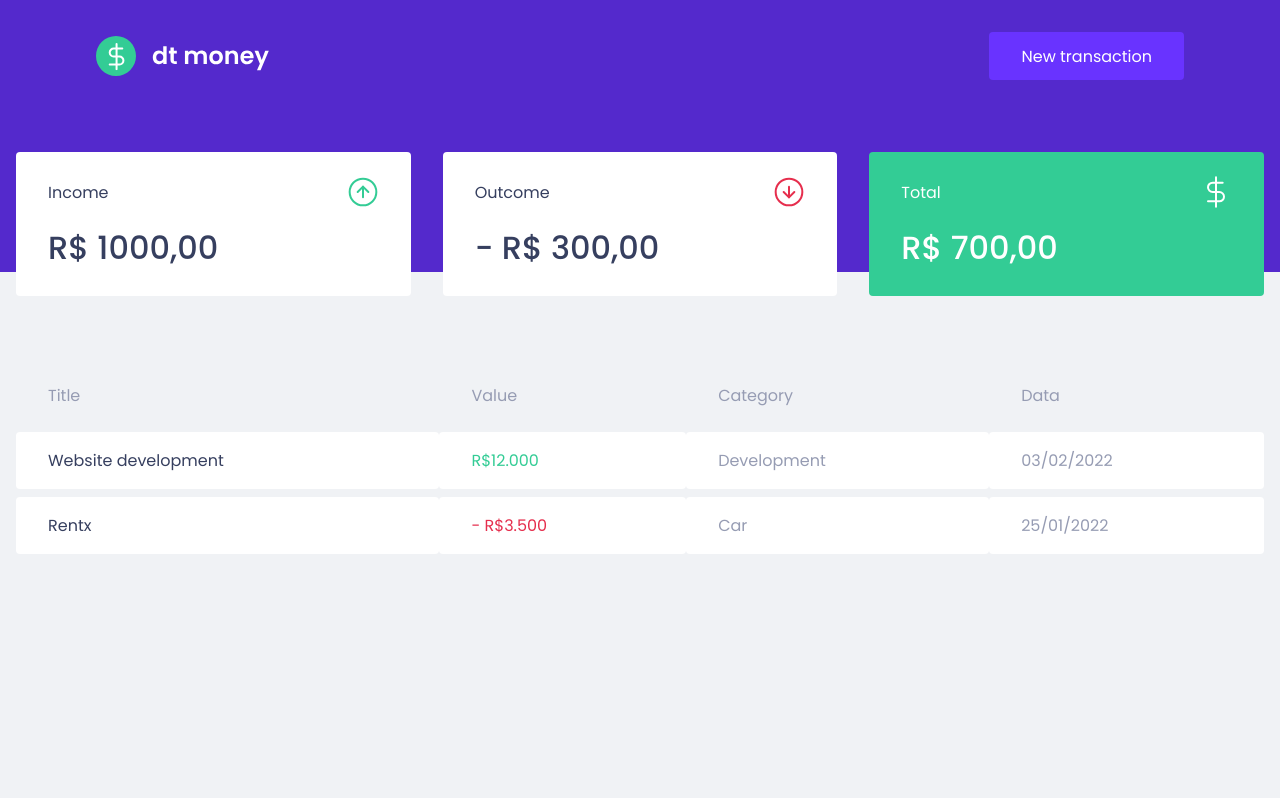
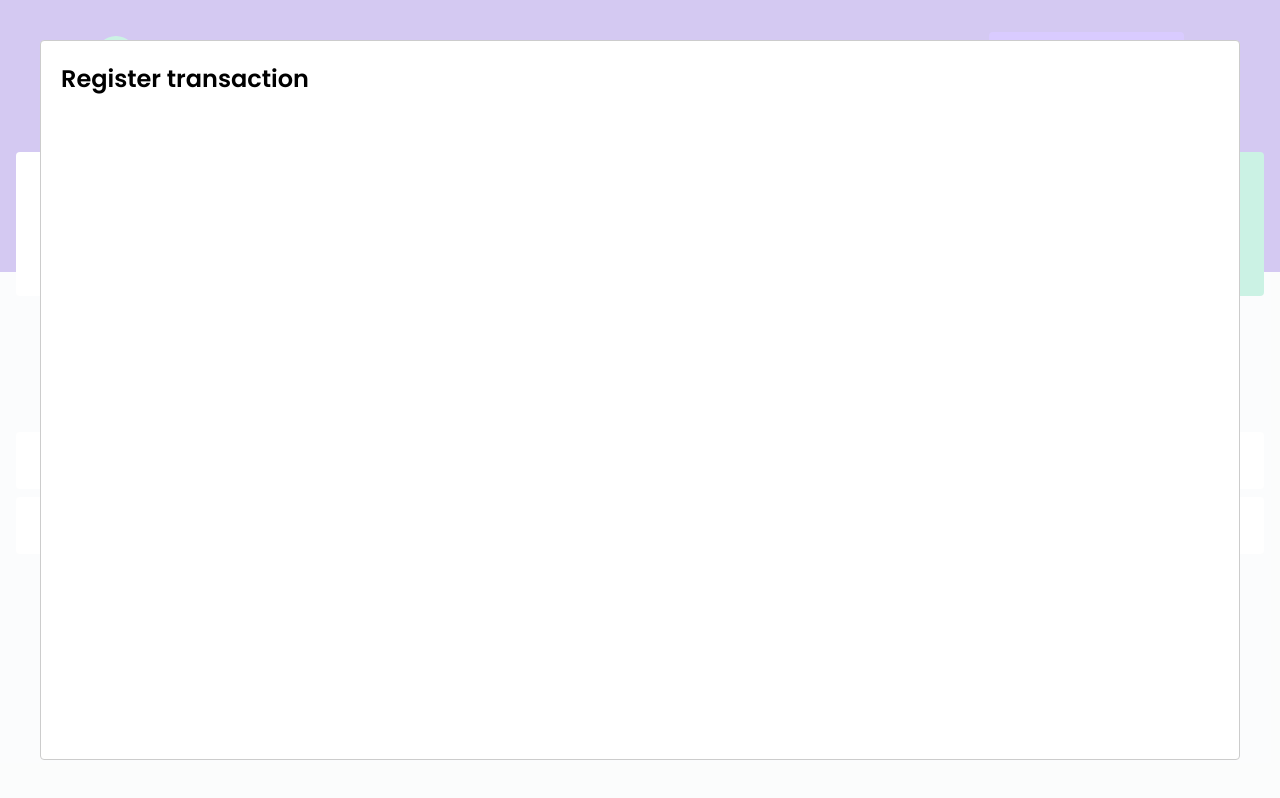
Before and after one commit to i-ramoss/dtmoney, a React (Create React App) app: page / in a window 1280 px wide. Both pictures are taken after a click on the button "New transaction". Built offline with nearby package versions, Linux system fonts and the light colour scheme; no server answers; what miragejs would draw is missing.

Commit message:
feat: start creation of the modal to create a new transaction

```diff
--- a/src/App.tsx
+++ b/src/App.tsx
@@ -1,13 +1,37 @@
+import { useState } from "react";
+import Modal from "react-modal";
+
 import { Dashboard } from "./components/Dashboard";
 import { Header } from "./components/Header";
 
 import { GlobalStyle } from "./styles/global";
 
+Modal.setAppElement('#root');
+
 export function App() {
+  const [isNewTransactionModalOpen, setIsNewTransactionModalOpen] = useState(false);
+
+  function handleOpenNewTransactionModal() {
+    setIsNewTransactionModalOpen(true);
+  }
+
+  function handleCloseNewTransactionModal() {
+    setIsNewTransactionModalOpen(false);
+  }
+
   return (
     <>
-      <Header />
+      <Header onOpenNewTransactionModal={handleOpenNewTransactionModal}/>
+
       <Dashboard />
+
+      <Modal
+          isOpen={isNewTransactionModalOpen}
+          onRequestClose={handleCloseNewTransactionModal}
+        >
+          <h2>Register transaction</h2>
+        </Modal>
+
       <GlobalStyle />
     </>
   );
--- a/src/components/Header/index.tsx
+++ b/src/components/Header/index.tsx
@@ -2,12 +2,18 @@
 
 import logoImg from '../../assets/logo.svg';
 
-export function Header() {
+interface HeaderProps {
+  onOpenNewTransactionModal: () => void;
+}
+
+export function Header({onOpenNewTransactionModal}: HeaderProps) {
   return (
     <Container >
       <Content>
         <img src={logoImg} alt="dt money" />
-        <button type="button">New transaction</button>
+        <button type="button" onClick={onOpenNewTransactionModal}>
+          New transaction
+        </button>
       </Content>
     </Container>
   );
```
